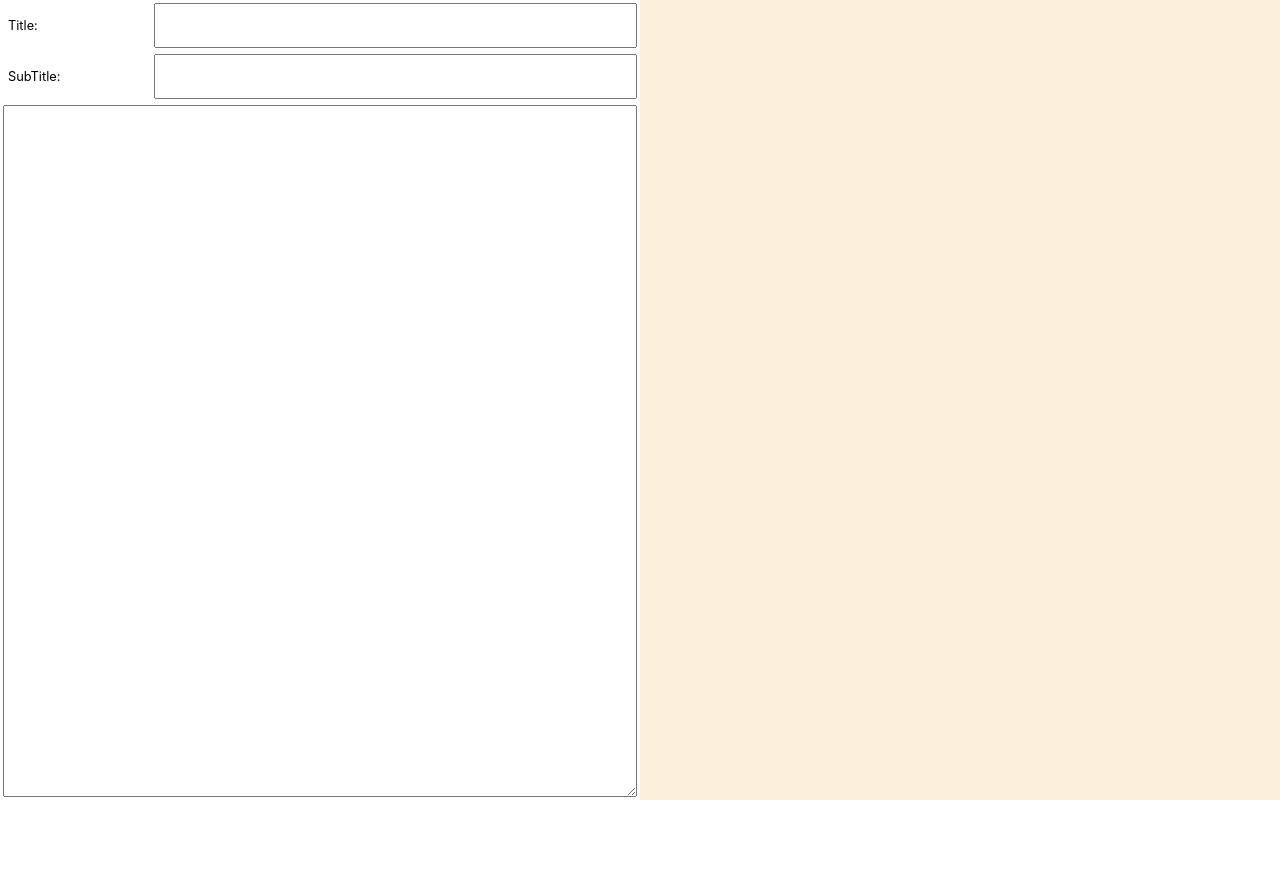
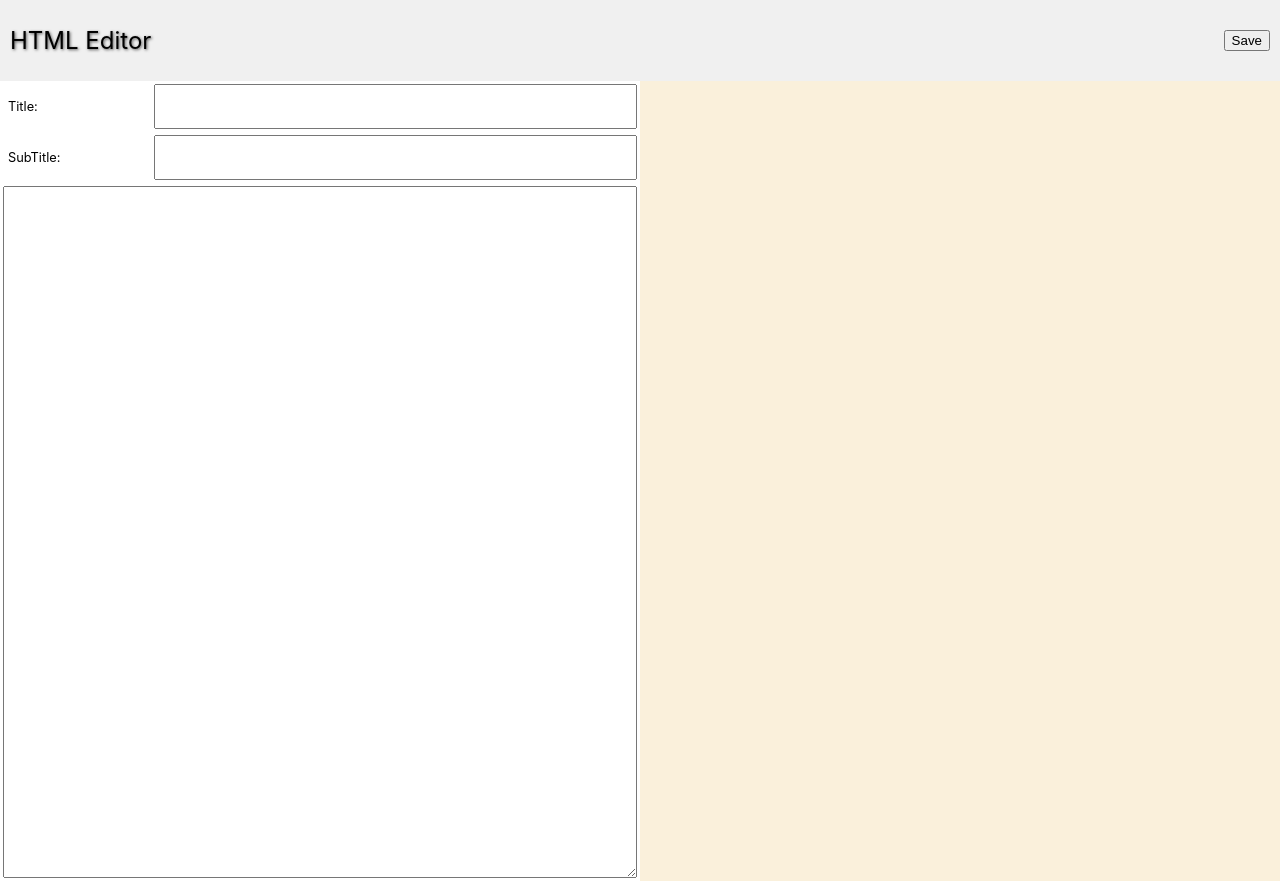
Before and after one commit to MinoruIshihara/ss_editor, a React (Create React App) app in the folder app/ss_editor/: page / in a window 1280 px wide. Before the commit the page ends 800 px from the top, so only its background shows below. Built offline with nearby package versions, Linux system fonts and the light colour scheme.

Commit message:
ダウンロードボタン

```diff
--- a/app/ss_editor/src/components/HTMLEditor.jsx
+++ b/app/ss_editor/src/components/HTMLEditor.jsx
@@ -34,7 +34,23 @@ function renderChapters(chapters) {
 
 function renderAsHtml(title, subtitle, chapters) {
   return (
-    `<div class="base">
+    `
+    <head>
+    <meta name="viewport" content="width=device-width,initial-scale=1">
+    <meta charset="UTF-8">
+    <title>Novel Page</title>
+    </head>
+
+    <body>
+
+    <div class="header" id="top"><!-- ヘッダー -->
+
+    <h1> 小説集 </a></h1>
+    <h6> 小説集 </h6>
+
+    </div><!-- ヘッダー：終わり -->
+
+    <div class="base">
       <div class="text">
 
         <hr class="hr3">
@@ -42,7 +58,10 @@ function renderAsHtml(title, subtitle, chapters) {
 
         ${ renderChapters(chapters) }
       </div>
-    </div>`
+    </div>
+
+    </body>
+    `
   )
 }
 
@@ -77,7 +96,23 @@ function HTMLEditor() {
     setSubTitle(e.target.value);
   };
 
+  const handleSave = () => {
+    const textToDownload = `title: ${title}\nsubtitle: ${subTitle}\n${htmlText}`; // titleとsubtitleを追加
+    const blob = new Blob([textToDownload], { type: 'text/plain' });
+    const url = URL.createObjectURL(blob);
+    const a = document.createElement('a');
+    a.href = url;
+    a.download = 'input.txt';
+    a.click();
+    URL.revokeObjectURL(url);
+  };
+
   return (
+    <div style={{ height: '100%'}}>
+      <div className="app-bar">
+        <h1>HTML Editor</h1>
+        <button onClick={handleSave}>Save</button>
+      </div>
       <div style={{ display: 'flex', height: '100%' }}>
         <div style={{ display: 'flex', flexFlow: 'column', width: '50%', height: '100%' }} >
           <div style = {{ display: 'flex', margin: '3px', justifyContent: 'space-between' }}>
@@ -100,6 +135,7 @@ function HTMLEditor() {
           style={{ width: '50%', height: '100%', border: 'none' }}
         />
       </div>
+    </div>
   );
 }
 
--- a/app/ss_editor/src/components/styles/style.css
+++ b/app/ss_editor/src/components/styles/style.css
@@ -327,3 +327,11 @@ h2,h3,h4,h5{
 }
 
 }
+
+.app-bar {
+    background-color: #f0f0f0; /* 背景色 */
+    padding: 10px;
+    display: flex; /* フレックスボックスでレイアウト */
+    justify-content: space-between; /* 要素を左右に配置 */
+    align-items: center; /* 要素を垂直方向に中央揃え */
+}
```
Lines whose indentation alone changed are shown as unchanged.
